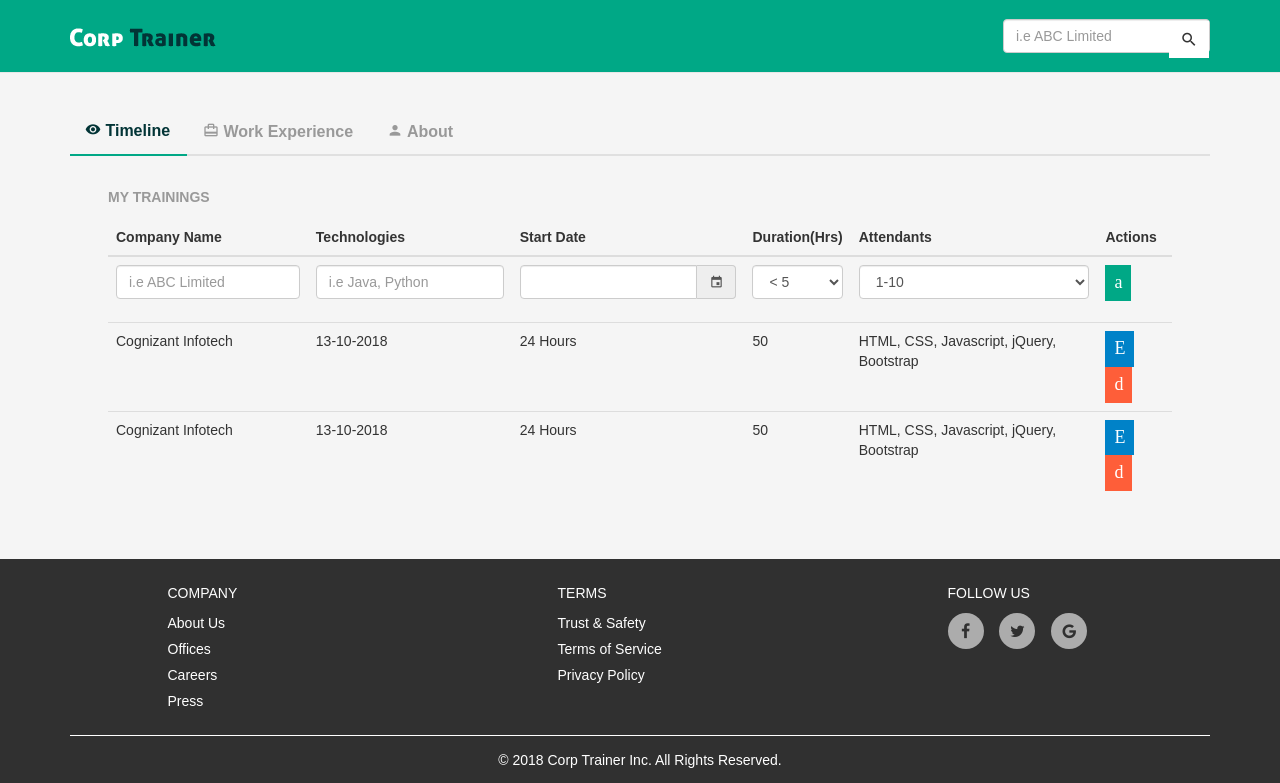
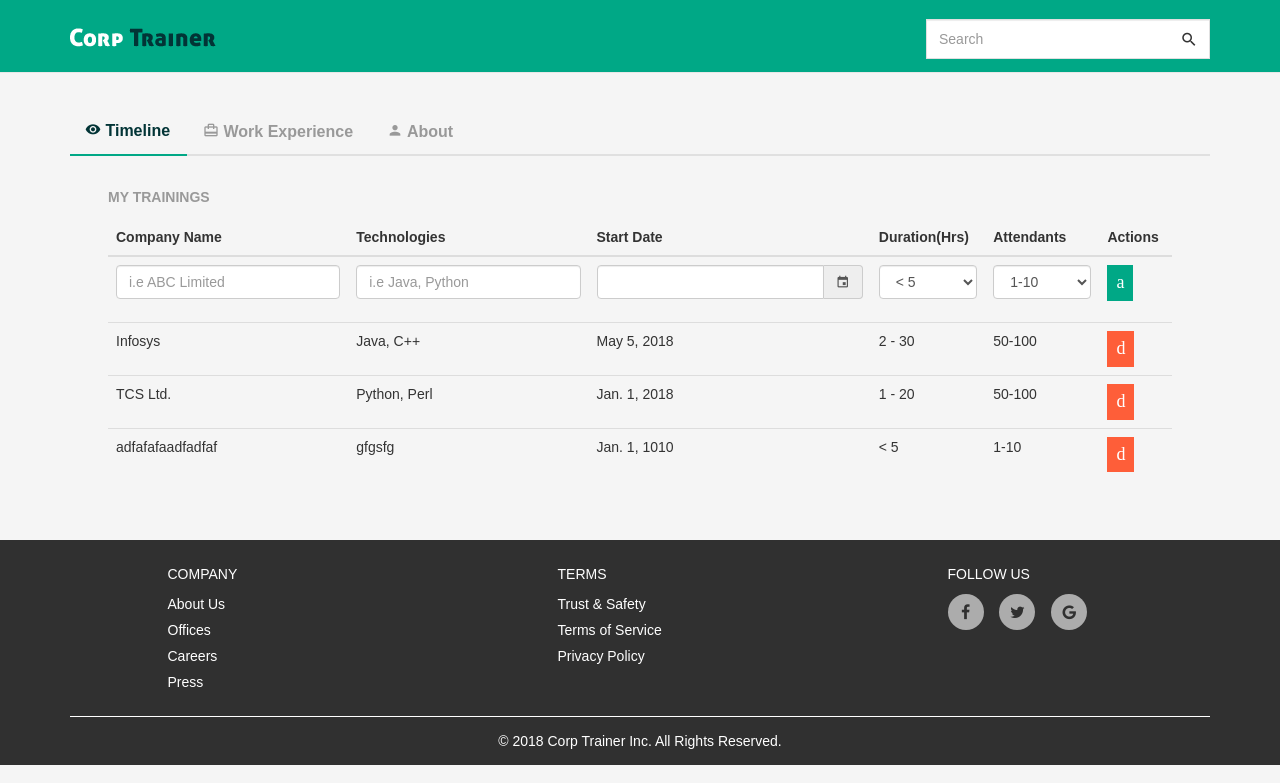
Before and after one commit to kalpeshtawde/corp_trainer, a Django app: page /trainer/update/ in a window 1280 px wide. Shown: the top 783 px of the page. Run offline with Django 3.2, Linux system fonts and the light colour scheme; data comes from the database, SQL or seed files in the repository; both versions use the stored data as it was after the commit; some libraries are stand-ins or nearby versions; some web fonts are replaced.

Commit message:
Edit Timeline setup

```diff
--- a/trainer/forms.py
+++ b/trainer/forms.py
@@ -138,11 +138,11 @@ class TimelineForm(forms.ModelForm):
         fields = ['organization', 'technology', 'from_date', 'hours', 'trainee_cnt']
 
         HOURS_CHOICE = (
-            ('lt_five', '< 5'),
-            ('five_to_ten', '5 - 10'),
-            ('ten_to_twenty', '10 - 20'),
-            ('twenty_to_thirty', '20 - 30'),
-            ('gt_thirty', '> 30'),
+            ('< 5', '< 5'),
+            ('5 - 10', '5 - 10'),
+            ('1 - 20', '10 - 20'),
+            ('2 - 30', '20 - 30'),
+            ('> 30', '> 30'),
         )
         TRAINEE_CNT= (
             ('1-10', '1-10'),
--- a/trainer/templates/trainer/edit_profile.html
+++ b/trainer/templates/trainer/edit_profile.html
@@ -16,8 +16,10 @@
                         <div class="tab-content">
                             <div id="timeline" class="tab-pane fade in active">
                                 <div class="info-sections">
-                                    <h4>MY TRAININGS</h4>
-                                    <div class="table-responsive">
+                                    <form method="post" action="">
+                                        {% csrf_token %}
+                                        <h4>MY TRAININGS</h4>
+                                        <div class="table-responsive">
                                             <table class="table table-default">
                                             <thead>
                                                 <tr>
@@ -33,59 +35,51 @@
                                                 <tr>
                                                     <td>
                                                         <div class="form-group">
-                                                            {{form.visible_fields.0}}
+                                                            {{form.organization}}
                                                         </div>
                                                     </td>
                                                     <td>
                                                         <div class="form-group">
-                                                            {{form.visible_fields.1}}
+                                                            {{form.technology}}
                                                         </div>
                                                     </td>
                                                     <td>
                                                         <div class="input-group">
-                                                            {{form.visible_fields.2}}
+                                                            {{form.from_date}}
                                                             <span class="input-group-addon" id="date-addon1"><i class="icon icon-insert_invitation"></i></span>
                                                         </div>
                                                     </td>
                                                     <td>
                                                         <div class="form-group">
-                                                            {{form.visible_fields.3}}
+                                                            {{form.hours}}
                                                          </div>
                                                     </td>
                                                     <td>
                                                         <div class="form-group">
-                                                            {{form.visible_fields.4}}
+                                                            {{form.trainee_cnt}}
                                                         </div>
                                                     </td>
                                                     <td>
                                                         <button class="btn btn-add"><i class="icon icon-add"></i></button>
                                                     </td>
                                                 </tr>
+                                                {% for timeline in object_list %}
                                                 <tr>
-                                                    <td>Cognizant Infotech</td>
-                                                    <td>13-10-2018</td>
-                                                    <td>24 Hours</td>
-                                                    <td>50</td>
-                                                    <td>HTML, CSS, Javascript, jQuery, Bootstrap</td>
+                                                    <td>{{timeline.organization}}</td>
+                                                    <td>{{timeline.technology}}</td>
+                                                    <td>{{timeline.from_date}}</td>
+                                                    <td>{{timeline.hours}}</td>
+                                                    <td>{{timeline.trainee_cnt}}</td>
                                                     <td>
-                                                        <button class="btn btn-edit"><i class="icon icon-mode_edit"></i></button>
+                                                        <!--<button class="btn btn-edit"><i class="icon icon-mode_edit"></i></button>-->
                                                         <button class="btn btn-delete"><i class="icon icon-delete"></i></button>
                                                     </td>
                                                 </tr>
-                                                <tr>
-                                                    <td>Cognizant Infotech</td>
-                                                    <td>13-10-2018</td>
-                                                    <td>24 Hours</td>
-                                                    <td>50</td>
-                                                    <td>HTML, CSS, Javascript, jQuery, Bootstrap</td>
-                                                    <td>
-                                                        <button class="btn btn-edit"><i class="icon icon-mode_edit"></i></button>
-                                                        <button class="btn btn-delete"><i class="icon icon-delete"></i></button>
-                                                    </td>
-                                                </tr>
+                                                {% endfor %}
                                             </tbody>
                                         </table>
                                     </div>
+                                    </form>
                                 </div>
                             </div>
                             <div id="work" class="tab-pane fade">
--- a/trainer/templates/trainer/navbar.html
+++ b/trainer/templates/trainer/navbar.html
@@ -18,7 +18,7 @@
 			<div class="form-group">
                 <form method="get " role="search" action="{% url 'trainer:listing' %}">
                     {% csrf_token %}
-                    {{form.visible_fields.0}}
+    				<input type="text" name="search" placeholder="Search" class="form-control searchbox">
                     <span class="search-btn"><i class="icon-search"></i></span>
                 </form>
 			</div>
--- a/trainer/views.py
+++ b/trainer/views.py
@@ -23,31 +23,30 @@ class ListingView(generic.ListView):
 
         if 'search' in self.request.GET:
             queryset = queryset.filter(
-                Q(first_name__contains=self.request.GET['search']) |
-                Q(last_name__contains=self.request.GET['search'])
+                Q(user__first_name__contains=self.request.GET['search']) |
+                Q(user__last_name__contains=self.request.GET['search'])
             )
         return queryset
 
     # instead of get_queryset or get, here get_context_data is used
     # without this a form cannot be visible
     # here search box was not visible
-    def get_context_data(self, **kwargs):
-        context = super(ListingView, self).get_context_data(**kwargs)
-        context['search'] = self.request.GET.get('search', 'give-default-value')
-        #context['user_id'] = Profile.objects.get(user=self.request.user.id).photo
-        context['form'] = SearchForm()
-        return context
+    # def get_context_data(self, **kwargs):
+    #     context = super(ListingView, self).get_context_data(**kwargs)
+    #     context['search'] = self.request.GET.get('search', 'give-default-value')
+    #     #context['form'] = SearchForm()
+    #     return context
 
 
 class DetailView(generic.DetailView):
     model = Profile
     template_name = 'trainer/detail.html'
 
-    def get_context_data(self, **kwargs):
-        context = super(DetailView, self).get_context_data(**kwargs)
-        context['search'] = self.request.GET.get('search', 'give-default-value')
-        context['form'] = SearchForm()
-        return context
+    # def get_context_data(self, **kwargs):
+    #     context = super(DetailView, self).get_context_data(**kwargs)
+    #     context['search'] = self.request.GET.get('search', 'give-default-value')
+    #     context['form'] = SearchForm()
+    #     return context
 
 
 class UserFormView(generic.View):
@@ -66,7 +65,6 @@ class UserFormView(generic.View):
         if form.is_valid():
             user = form.save(commit=False)
 
-            #username = form.cleaned_data['username']
             password = form.cleaned_data['password']
             user.set_password(password)
             user.save()
@@ -76,14 +74,30 @@ class UserFormView(generic.View):
         return render(request, self.template_name, {'form':form})
 
 
-class TimelineView(generic.View):
+class TimelineView(generic.ListView):
     form_class = TimelineForm
+    model = Timeline
     template_name = 'trainer/edit_profile.html'
 
-    # display blank form
-    def get(self, request):
-        form = self.form_class(None)
-        return render(request, self.template_name, {'form':form})
+    def get_queryset(self):
+        queryset = super(TimelineView, self).get_queryset().order_by('-from_date')
+        return queryset
+
+    # Without this form input fields are not visible
+    # Here the form is returned
+    def get_context_data(self, **kwargs):
+        context = super(TimelineView, self).get_context_data(**kwargs)
+        context['form'] = self.form_class(None)
+        return context
+
+    def post(self, request):
+        form = self.form_class(request.POST)
+
+        if form.is_valid():
+            timeline = form.save(commit=False)
+            timeline.user = request.user
+            timeline.save()
+            return redirect('trainer:update')
 
 
 def newacct(request):
```
Also changed, not shown: db.sqlite3.
